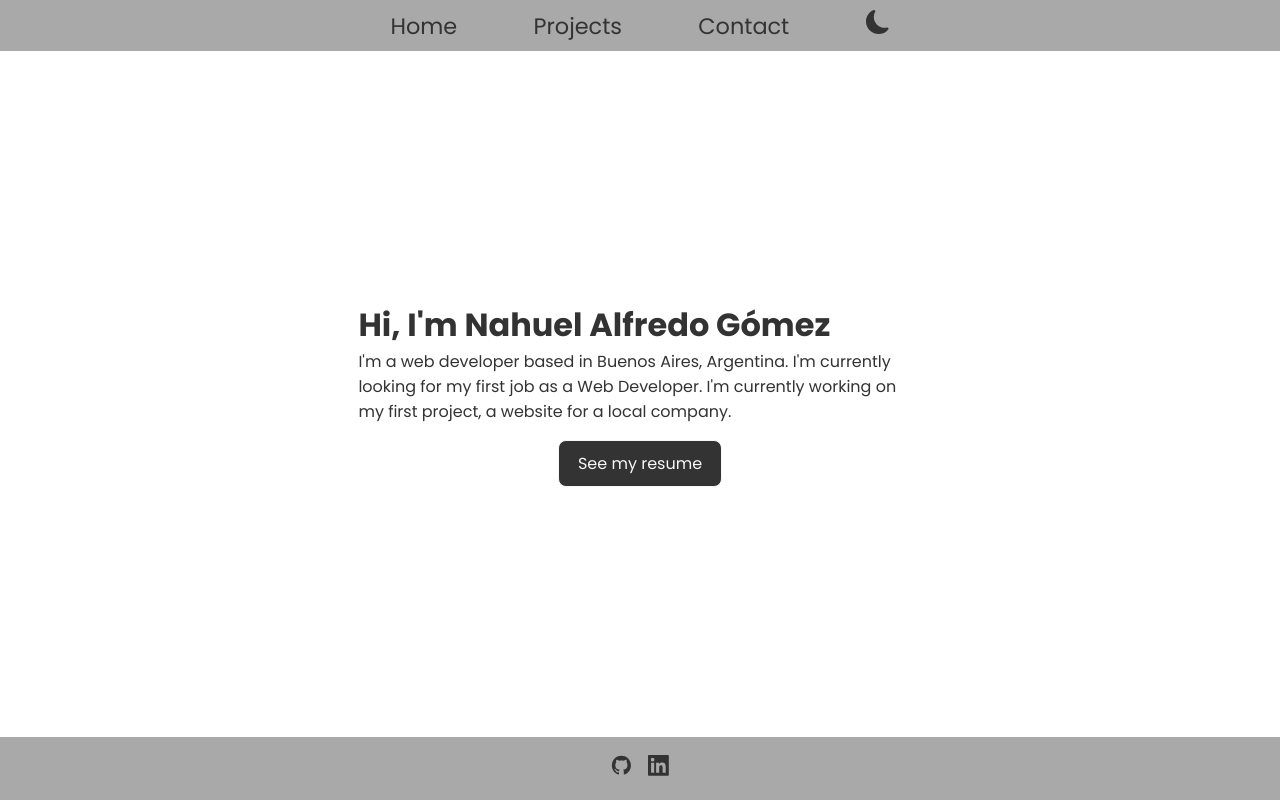
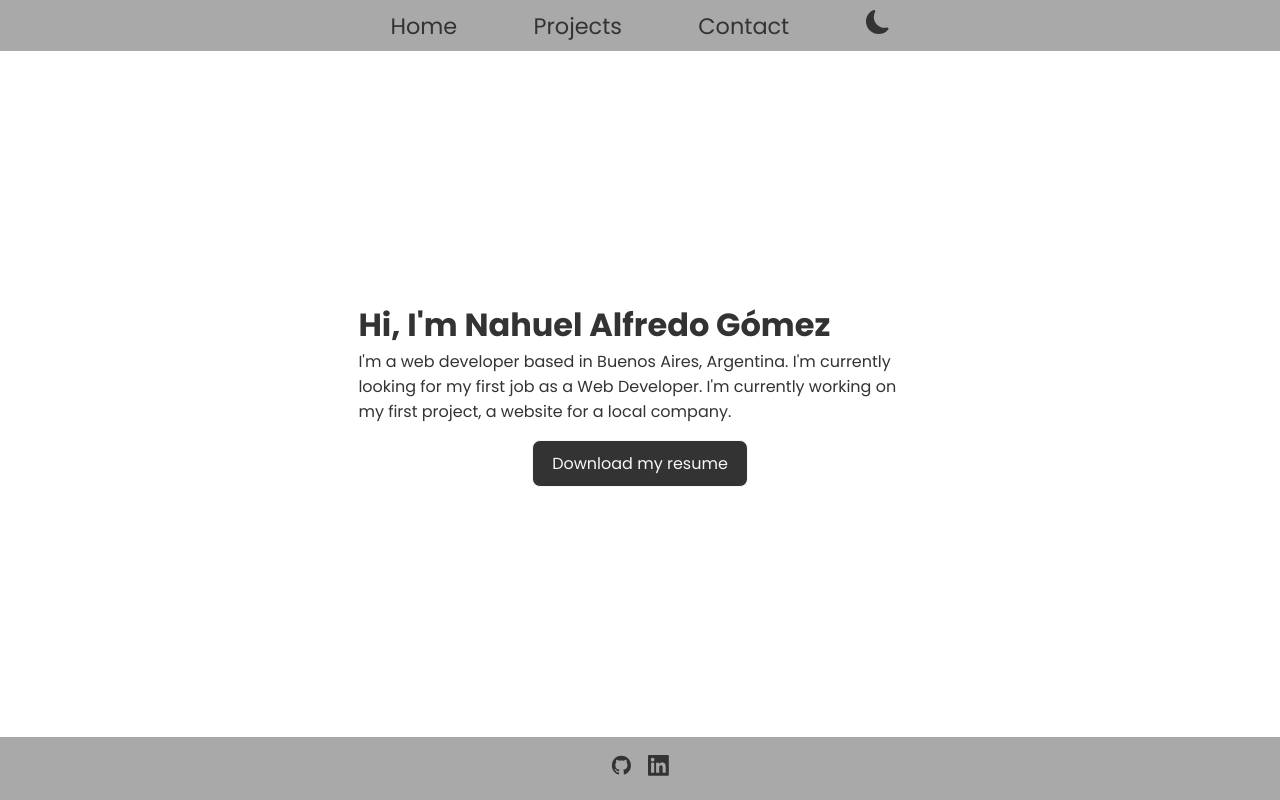
Before and after one commit to gomeznahuel/gomeznahueldev, a React (Create React App) app: page / in a window 1280 px wide. Built offline with nearby package versions, Linux system fonts and the light colour scheme.

Commit message:
Fix CV link

```diff
--- a/src/pages/Home.js
+++ b/src/pages/Home.js
@@ -1,5 +1,6 @@
 import React, { useContext } from "react";
 import { MyContext } from "../context/MyContext";
+import cv from "../cv.pdf";
 import "./stylesheets/Home.css";
 
 const Home = () => {
@@ -29,8 +30,8 @@ const Home = () => {
           my first project, a website for a local company.
         </p>
       </div>
-      <a href="https://drive.google.com/file/d/10rDmD322a12syfTnt2g9sipfxoGU9gh1/view?usp=sharing" target="blank" className={darkMode ? "HomeLightMode" : "HomeDarkMode"}>
-        See my resume
+      <a href={cv} download className={darkMode ? "HomeLightMode" : "HomeDarkMode"} target="blank">
+        Download my resume
       </a>
     </div>
   );
```
Also changed, not shown: 1 other file (tests, documents, lock files or other folders).
